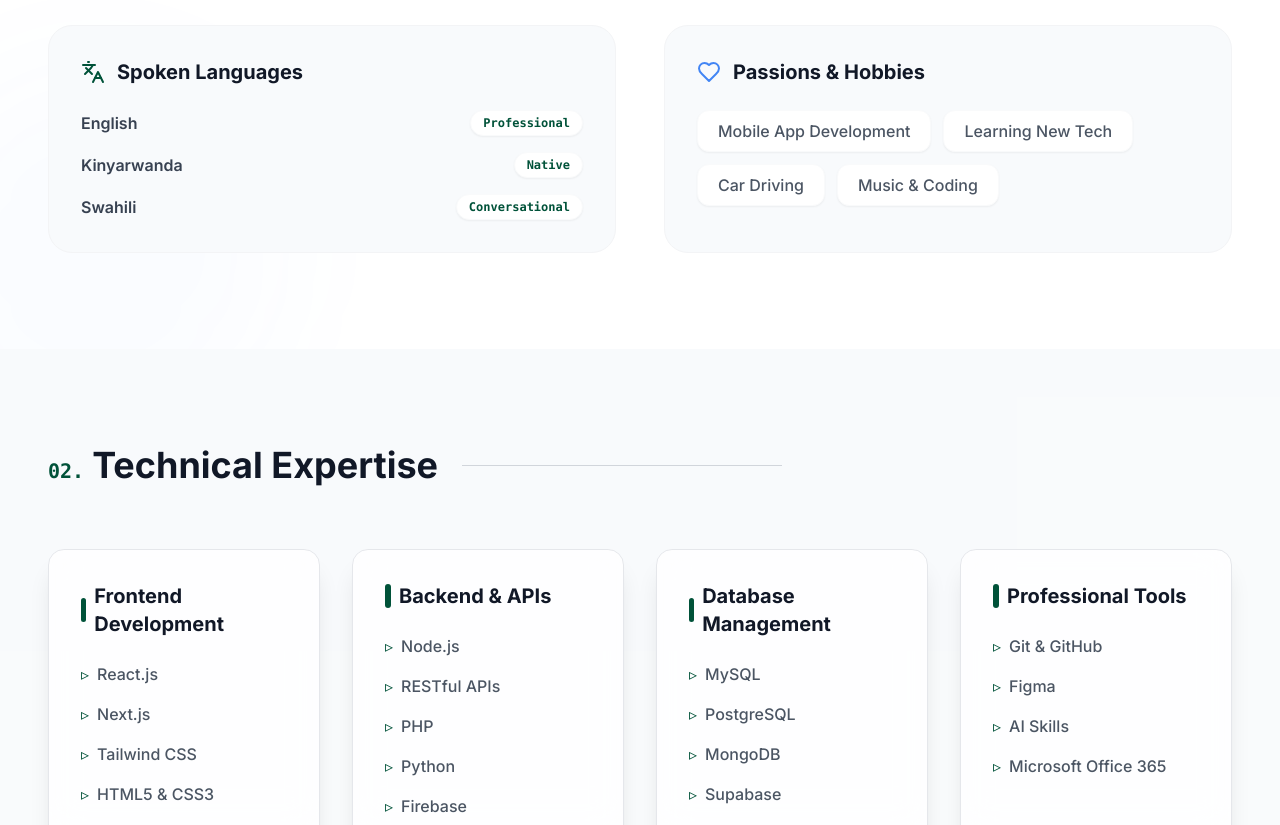
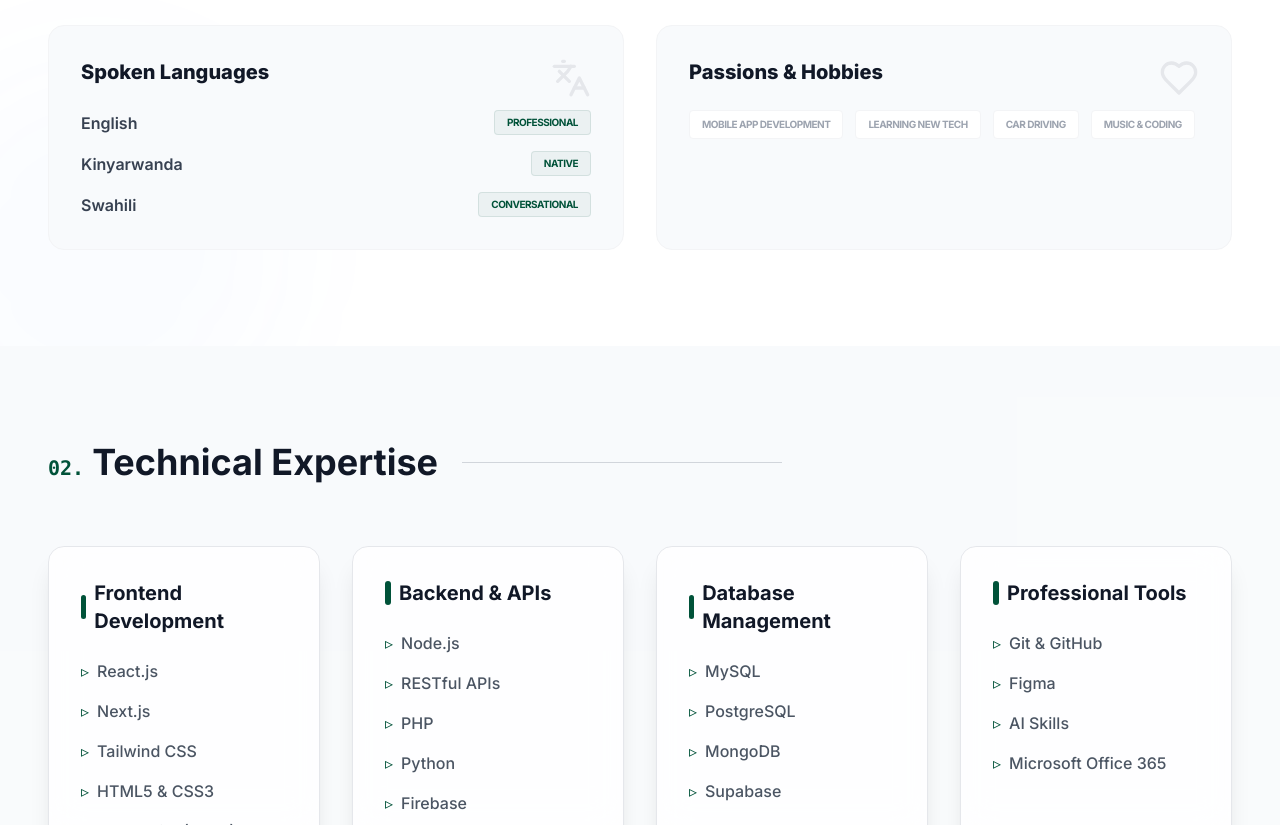
Before and after one commit to Samlite250/Samportfolio, a React (Vite) app: page / in a window 1280 px wide. Shown: the part 2144-2969 px from the top of the page. Built offline with nearby package versions, Linux system fonts and the light colour scheme.

Commit message:
style: standardize languages and hobbies cards with education journey style

```diff
--- a/src/components/About.jsx
+++ b/src/components/About.jsx
@@ -187,23 +187,25 @@ const About = () => {
         </div>
 
         {/* Languages & Hobbies Section */}
-        <div className="mt-24 grid md:grid-cols-2 gap-12">
+        <div className="mt-24 grid md:grid-cols-2 gap-8">
           {/* Languages */}
           <motion.div
-            initial={{ opacity: 0, x: -30 }}
-            whileInView={{ opacity: 1, x: 0 }}
+            initial={{ opacity: 0, y: 20 }}
+            whileInView={{ opacity: 1, y: 0 }}
             viewport={{ once: true }}
-            transition={{ duration: 0.6 }}
-            className="bg-light-800 p-8 rounded-3xl border border-gray-100 hover:shadow-lg transition-all"
+            className="p-8 bg-light-800 rounded-2xl border border-gray-100 hover:border-primary/40 transition-all hover:translate-y-[-4px] relative group"
           >
-            <h4 className="text-xl font-bold text-gray-900 mb-6 flex items-center gap-3">
-              <Languages className="text-primary" size={24} /> Spoken Languages
+            <div className="absolute top-8 right-8 text-gray-200 group-hover:text-primary/10 transition-colors">
+              <Languages size={40} />
+            </div>
+            <h4 className="text-xl font-extrabold text-gray-900 mb-6 flex items-center gap-3">
+               Spoken Languages
             </h4>
             <div className="space-y-4">
               {personalInterests.languages.map(lang => (
                 <div key={lang.name} className="flex items-center justify-between">
                   <span className="font-semibold text-gray-700">{lang.name}</span>
-                  <span className="text-xs font-mono font-bold bg-white px-3 py-1 rounded-full text-primary shadow-sm border border-gray-50">
+                  <span className="text-[10px] uppercase tracking-tighter font-bold text-primary bg-primary/5 px-3 py-1 rounded border border-primary/10">
                     {lang.level}
                   </span>
                 </div>
@@ -213,18 +215,21 @@ const About = () => {
 
           {/* Hobbies */}
           <motion.div
-            initial={{ opacity: 0, x: 30 }}
-            whileInView={{ opacity: 1, x: 0 }}
+            initial={{ opacity: 0, y: 20 }}
+            whileInView={{ opacity: 1, y: 0 }}
             viewport={{ once: true }}
-            transition={{ duration: 0.6 }}
-            className="bg-light-800 p-8 rounded-3xl border border-gray-100 hover:shadow-lg transition-all"
+            transition={{ delay: 0.1 }}
+            className="p-8 bg-light-800 rounded-2xl border border-gray-100 hover:border-primary/40 transition-all hover:translate-y-[-4px] relative group"
           >
-            <h4 className="text-xl font-bold text-gray-900 mb-6 flex items-center gap-3">
-              <Heart className="text-secondary" size={24} /> Passions & Hobbies
+            <div className="absolute top-8 right-8 text-gray-200 group-hover:text-secondary/10 transition-colors">
+              <Heart size={40} />
+            </div>
+            <h4 className="text-xl font-extrabold text-gray-900 mb-6 flex items-center gap-3">
+               Passions & Hobbies
             </h4>
             <div className="flex flex-wrap gap-3">
               {personalInterests.hobbies.map(hobby => (
-                <span key={hobby} className="px-5 py-2 bg-white rounded-xl shadow-sm border border-gray-50 text-gray-600 font-medium hover:text-primary transition-all cursor-default hover:scale-105">
+                <span key={hobby} className="text-[10px] uppercase tracking-tighter font-bold text-gray-400 bg-white px-3 py-1.5 rounded border border-gray-100 group-hover:border-primary/20 transition-colors">
                   {hobby}
                 </span>
               ))}
```
